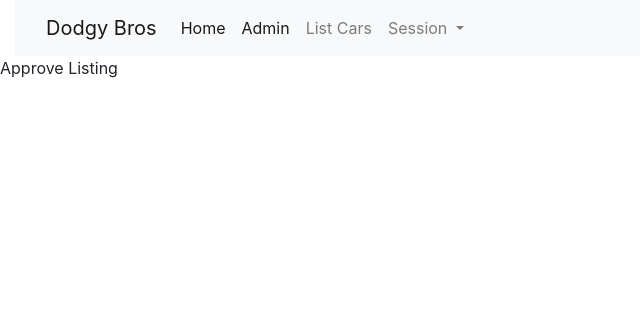
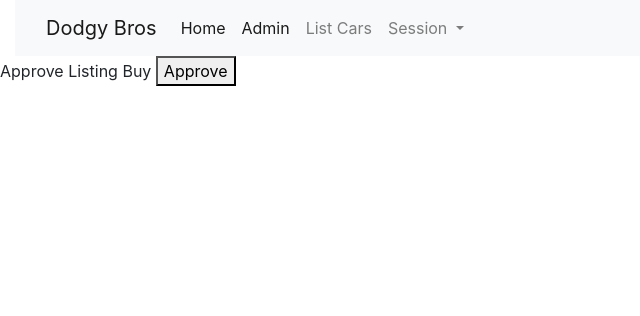
Before and after one commit to aakashWebllisto/DjangoPoc, a Django app: page /cars/admin in a window 1280 px wide. Shown: the top 316 px of the page, without its empty margins (0-640 px from the left). Run offline with Django 4.2, Linux system fonts and the light colour scheme; some libraries are stand-ins or nearby versions.

Commit message:
Admin form edited

```diff
--- a/cars/templates/cars/admin.html
+++ b/cars/templates/cars/admin.html
@@ -10,8 +10,8 @@
 
 <div>
     <form action="" method="POST">
-        <label for="approve">Approve Listing</label>
-
+        <label for="approve">Approve Listing Buy</label>
+        <button type="button" name="approve" value="approve">Approve</button>
 
     </form>
 </div>
```
